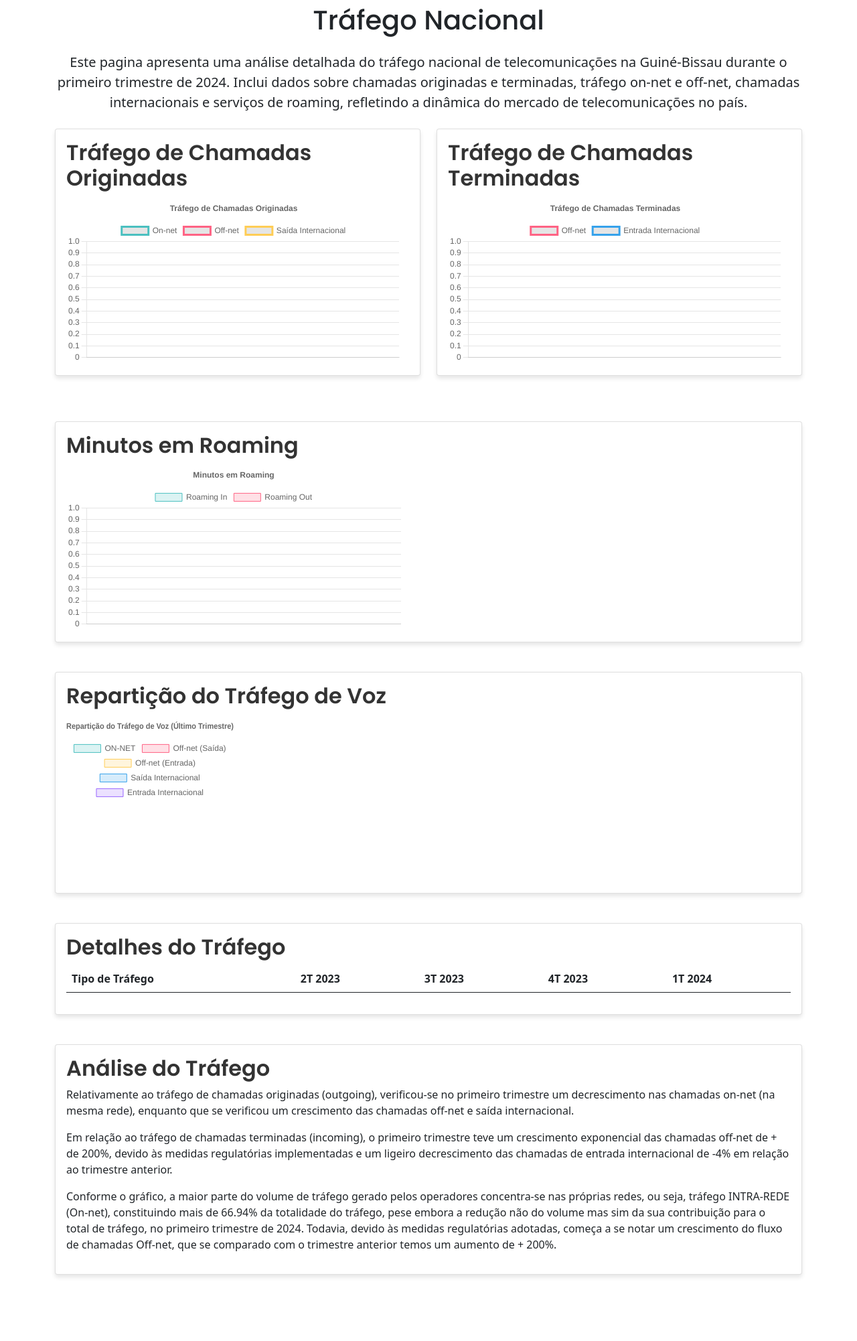
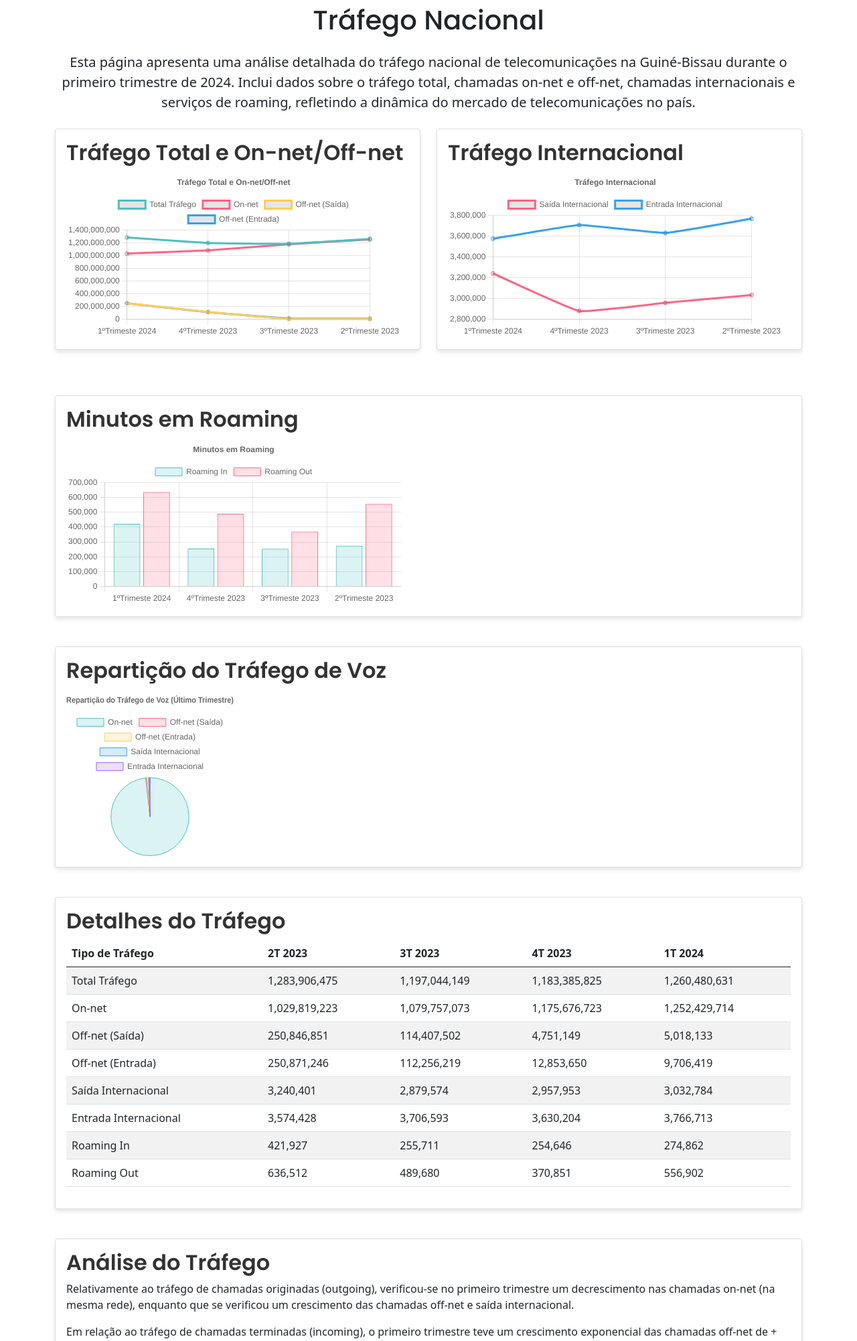
Before and after one commit to atchutchi/relatorio-mercado, a Django app: page /indicadores/trafego-nacional/ in a window 1280 px wide. Shown: the part 194-2196 px from the top of the page at 67% size. Before the commit the page ends 2101 px from the top, so only its background shows below. Run offline with Django 5.2, Linux system fonts and the light colour scheme; data comes from the database, SQL or seed files in the repository; data that the repository does not hold is empty; some libraries are stand-ins or nearby versions.

Commit message:
Atualiza modelo e view de Tráfego Nacional
- Ajusta campos do modelo TrafegoNacional
- Atualiza view para refletir novas estruturas de dados
- Corrige indentação na TrafegoNacionalView
- Modifica JS para lidar com novos dados de tráfego

```diff
--- a/relatorio_mercado/indicadores/models.py
+++ b/relatorio_mercado/indicadores/models.py
@@ -28,19 +28,27 @@ class EmpregoSetor(models.Model):
     def __str__(self):
         return f"{self.operadora} - {self.trimestre} {self.ano}"
 
+
 class TrafegoNacional(models.Model):
-    operadora = models.ForeignKey(Operadora, on_delete=models.CASCADE)
     trimestre = models.CharField(max_length=10)
     ano = models.IntegerField()
-    trafego_on_net = models.BigIntegerField()
-    trafego_off_net = models.BigIntegerField()
-    trafego_internacional_saida = models.BigIntegerField()
-    trafego_internacional_entrada = models.BigIntegerField()
-    trafego_roaming_in = models.BigIntegerField()
-    trafego_roaming_out = models.BigIntegerField()
+    total_trafego = models.BigIntegerField(verbose_name="Total Tráfego", default=0)
+    on_net = models.BigIntegerField(verbose_name="On-net", default=0)
+    off_net = models.BigIntegerField(verbose_name="Off-net (saída)", default=0)
+    saida_internacional = models.BigIntegerField(verbose_name="Saída Internacional", default=0)
+    entrada_internacional = models.BigIntegerField(verbose_name="Entrada Internacional", default=0)
+    off_net_entrada = models.BigIntegerField(verbose_name="Off-net (entrada)", default=0)
+    roaming_in = models.BigIntegerField(verbose_name="Roaming in", default=0)
+    roaming_out = models.BigIntegerField(verbose_name="Roaming out", default=0)
 
     def __str__(self):
-        return f"{self.operadora} - {self.trimestre} {self.ano}"
+        return f"Tráfego Nacional - {self.trimestre} {self.ano}"
+
+    class Meta:
+        verbose_name = "Tráfego Nacional"
+        verbose_name_plural = "Tráfegos Nacionais"
+        ordering = ['-ano', '-trimestre']
+
 
 class QuotaMercado(models.Model):
     operadora = models.ForeignKey(Operadora, on_delete=models.CASCADE)
--- a/relatorio_mercado/indicadores/static/js/trafego_nacional_chart.js
+++ b/relatorio_mercado/indicadores/static/js/trafego_nacional_chart.js
@@ -1,26 +1,36 @@
 document.addEventListener('DOMContentLoaded', function() {
-    console.log('Dados recebidos:', trafegoData);  // Log para depuração
+    console.log('Dados recebidos:', trafegoData);
 
-    // Gráfico de linha para tráfego de chamadas originadas
-    var ctxOriginado = document.getElementById('trafegoOriginadoChart').getContext('2d');
-    new Chart(ctxOriginado, {
+    if (!trafegoData || !trafegoData.labels || trafegoData.labels.length === 0) {
+        console.error('Dados de tráfego inválidos ou vazios');
+        return;
+    }
+
+    // Gráfico de linha para tráfego total e on-net/off-net
+    var ctxTotal = document.getElementById('trafegoTotalChart').getContext('2d');
+    new Chart(ctxTotal, {
         type: 'line',
         data: {
             labels: trafegoData.labels,
             datasets: [{
-                label: 'On-net',
-                data: trafegoData.on_net,
+                label: 'Total Tráfego',
+                data: trafegoData.total_trafego,
                 borderColor: 'rgb(75, 192, 192)',
                 tension: 0.1
             }, {
-                label: 'Off-net',
-                data: trafegoData.off_net,
+                label: 'On-net',
+                data: trafegoData.on_net,
                 borderColor: 'rgb(255, 99, 132)',
                 tension: 0.1
             }, {
-                label: 'Saída Internacional',
-                data: trafegoData.saida_internacional,
+                label: 'Off-net (Saída)',
+                data: trafegoData.off_net_saida,
                 borderColor: 'rgb(255, 205, 86)',
+                tension: 0.1
+            }, {
+                label: 'Off-net (Entrada)',
+                data: trafegoData.off_net_entrada,
+                borderColor: 'rgb(54, 162, 235)',
                 tension: 0.1
             }]
         },
@@ -29,21 +39,21 @@ document.addEventListener('DOMContentLoaded', function() {
             plugins: {
                 title: {
                     display: true,
-                    text: 'Tráfego de Chamadas Originadas'
+                    text: 'Tráfego Total e On-net/Off-net'
                 }
             }
         }
     });
 
-    // Gráfico de linha para tráfego de chamadas terminadas
-    var ctxTerminado = document.getElementById('trafegoTerminadoChart').getContext('2d');
-    new Chart(ctxTerminado, {
+    // Gráfico de linha para tráfego internacional
+    var ctxInternacional = document.getElementById('trafegoInternacionalChart').getContext('2d');
+    new Chart(ctxInternacional, {
         type: 'line',
         data: {
             labels: trafegoData.labels,
             datasets: [{
-                label: 'Off-net',
-                data: trafegoData.off_net,
+                label: 'Saída Internacional',
+                data: trafegoData.saida_internacional,
                 borderColor: 'rgb(255, 99, 132)',
                 tension: 0.1
             }, {
@@ -58,7 +68,7 @@ document.addEventListener('DOMContentLoaded', function() {
             plugins: {
                 title: {
                     display: true,
-                    text: 'Tráfego de Chamadas Terminadas'
+                    text: 'Tráfego Internacional'
                 }
             }
         }
@@ -106,14 +116,14 @@ document.addEventListener('DOMContentLoaded', function() {
     new Chart(ctxReparticao, {
         type: 'pie',
         data: {
-            labels: ['ON-NET', 'Off-net (Saída)', 'Off-net (Entrada)', 'Saída Internacional', 'Entrada Internacional'],
+            labels: ['On-net', 'Off-net (Saída)', 'Off-net (Entrada)', 'Saída Internacional', 'Entrada Internacional'],
             datasets: [{
                 data: [
-                    trafegoData.on_net[lastIndex],
-                    trafegoData.off_net[lastIndex],
-                    trafegoData.off_net[lastIndex],
-                    trafegoData.saida_internacional[lastIndex],
-                    trafegoData.entrada_internacional[lastIndex]
+                    trafegoData.on_net && trafegoData.on_net[lastIndex] || 0,
+                    trafegoData.off_net_saida && trafegoData.off_net_saida[lastIndex] || 0,
+                    trafegoData.off_net_entrada && trafegoData.off_net_entrada[lastIndex] || 0,
+                    trafegoData.saida_internacional && trafegoData.saida_internacional[lastIndex] || 0,
+                    trafegoData.entrada_internacional && trafegoData.entrada_internacional[lastIndex] || 0
                 ],
                 backgroundColor: [
                     'rgba(75, 192, 192, 0.2)',
@@ -145,8 +155,8 @@ document.addEventListener('DOMContentLoaded', function() {
 
     // Preencher a tabela de detalhes do tráfego
     const tableBody = document.getElementById('detalhesTrafego');
-    const tiposTrafego = ['On-net', 'Off-net', 'Saída Internacional', 'Entrada Internacional', 'Roaming In', 'Roaming Out'];
-    const dadosTrafego = [trafegoData.on_net, trafegoData.off_net, trafegoData.saida_internacional, trafegoData.entrada_internacional, trafegoData.roaming_in, trafegoData.roaming_out];
+    const tiposTrafego = ['Total Tráfego', 'On-net', 'Off-net (Saída)', 'Off-net (Entrada)', 'Saída Internacional', 'Entrada Internacional', 'Roaming In', 'Roaming Out'];
+    const dadosTrafego = [trafegoData.total_trafego, trafegoData.on_net, trafegoData.off_net_saida, trafegoData.off_net_entrada, trafegoData.saida_internacional, trafegoData.entrada_internacional, trafegoData.roaming_in, trafegoData.roaming_out];
 
     tiposTrafego.forEach((tipo, index) => {
         const row = document.createElement('tr');
--- a/relatorio_mercado/indicadores/templates/indicadores/trafego_nacional.html
+++ b/relatorio_mercado/indicadores/templates/indicadores/trafego_nacional.html
@@ -7,8 +7,8 @@
         <h1 class="text-center mb-4">Tráfego Nacional</h1>
 
         <p class="lead text-center mb-4">
-            Este pagina apresenta uma análise detalhada do tráfego nacional de telecomunicações na Guiné-Bissau
-            durante o primeiro trimestre de 2024. Inclui dados sobre chamadas originadas e terminadas, tráfego on-net e off-net,
+            Esta página apresenta uma análise detalhada do tráfego nacional de telecomunicações na Guiné-Bissau
+            durante o primeiro trimestre de 2024. Inclui dados sobre o tráfego total, chamadas on-net e off-net,
             chamadas internacionais e serviços de roaming, refletindo a dinâmica do mercado de telecomunicações no país.
         </p>
 
@@ -16,9 +16,9 @@
             <div class="col-lg-6 mb-4">
                 <div class="card">
                     <div class="card-body">
-                        <h2 class="card-title">Tráfego de Chamadas Originadas</h2>
+                        <h2 class="card-title">Tráfego Total e On-net/Off-net</h2>
                         <div class="chart-container">
-                            <canvas id="trafegoOriginadoChart"></canvas>
+                            <canvas id="trafegoTotalChart"></canvas>
                         </div>
                     </div>
                 </div>
@@ -26,9 +26,9 @@
             <div class="col-lg-6 mb-4">
                 <div class="card">
                     <div class="card-body">
-                        <h2 class="card-title">Tráfego de Chamadas Terminadas</h2>
+                        <h2 class="card-title">Tráfego Internacional</h2>
                         <div class="chart-container">
-                            <canvas id="trafegoTerminadoChart"></canvas>
+                            <canvas id="trafegoInternacionalChart"></canvas>
                         </div>
                     </div>
                 </div>
@@ -106,6 +106,7 @@
 {% block extra_js %}
 <script>
     var trafegoData = {{ trafego_data|safe }};
+    console.log('Dados de tráfego recebidos:', trafegoData);
 </script>
 <script src="https://cdn.jsdelivr.net/npm/chart.js"></script>
 <script src="{% static 'js/trafego_nacional_chart.js' %}"></script>
--- a/relatorio_mercado/indicadores/views.py
+++ b/relatorio_mercado/indicadores/views.py
@@ -84,12 +84,14 @@ class TrafegoNacionalView(TemplateView):
 
     def get_context_data(self, **kwargs):
         context = super().get_context_data(**kwargs)
-        trafego = TrafegoNacional.objects.order_by('ano', 'trimestre')
+        trafego = TrafegoNacional.objects.all()
 
         trafego_data = {
             'labels': [],
+            'total_trafego': [],
             'on_net': [],
-            'off_net': [],
+            'off_net_saida': [],
+            'off_net_entrada': [],
             'saida_internacional': [],
             'entrada_internacional': [],
             'roaming_in': [],
@@ -99,12 +101,14 @@ class TrafegoNacionalView(TemplateView):
         for t in trafego:
             label = f"{t.trimestre} {t.ano}"
             trafego_data['labels'].append(label)
-            trafego_data['on_net'].append(t.trafego_on_net)
-            trafego_data['off_net'].append(t.trafego_off_net)
-            trafego_data['saida_internacional'].append(t.trafego_internacional_saida)
-            trafego_data['entrada_internacional'].append(t.trafego_internacional_entrada)
-            trafego_data['roaming_in'].append(t.trafego_roaming_in)
-            trafego_data['roaming_out'].append(t.trafego_roaming_out)
+            trafego_data['total_trafego'].append(t.total_trafego)
+            trafego_data['on_net'].append(t.on_net)
+            trafego_data['off_net_saida'].append(t.off_net)
+            trafego_data['off_net_entrada'].append(t.off_net_entrada)
+            trafego_data['saida_internacional'].append(t.saida_internacional)
+            trafego_data['entrada_internacional'].append(t.entrada_internacional)
+            trafego_data['roaming_in'].append(t.roaming_in)
+            trafego_data['roaming_out'].append(t.roaming_out)
 
         context['trafego_data'] = mark_safe(json.dumps(trafego_data))
         return context
```
Also changed, not shown: relatorio_mercado/db.sqlite3, relatorio_mercado/indicadores/migrations/0003_alter_trafegonacional_options_and_more.py (added).
